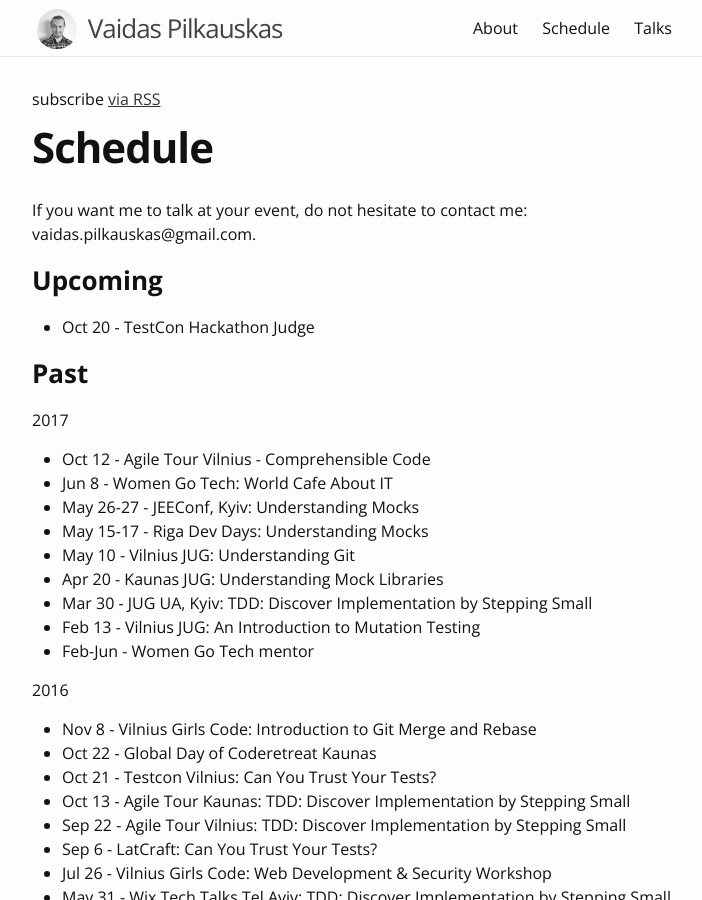
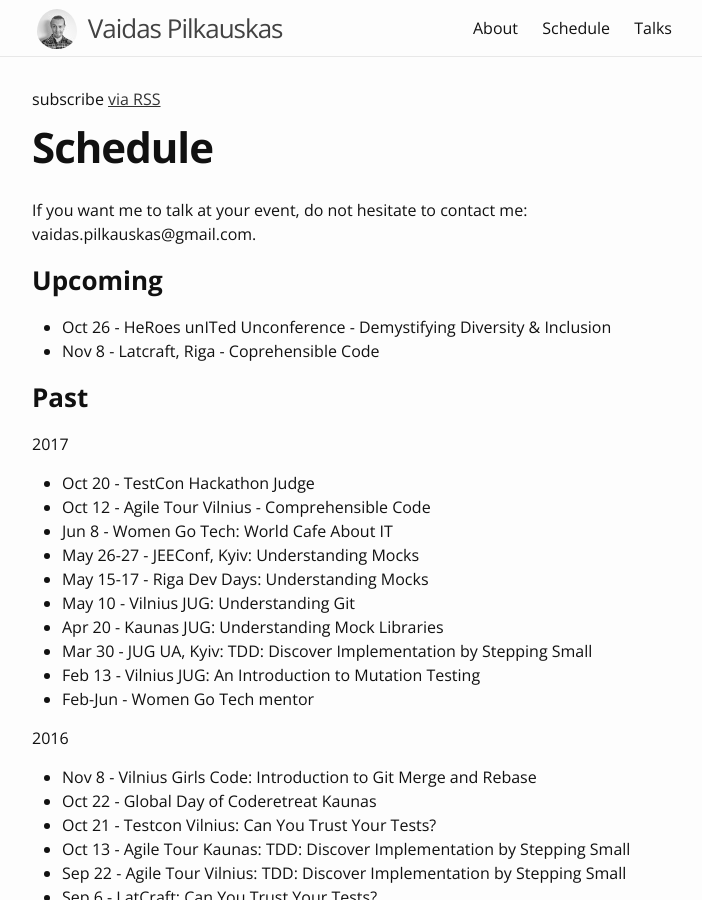
Before and after one commit to liucijus/liucijus.github.io, a Jekyll site: the page built from schedule.md, in a window 1280 px wide and 900 px high. Shown: the whole window, without its empty margins (288-990 px from the left). Built offline with Jekyll 4.4.1, drawn with Linux system fonts in a browser that asks for light colours.

Commit message:
Update schedule

```diff
--- a/schedule.md
+++ b/schedule.md
@@ -8,12 +8,13 @@ If you want me to talk at your event, do not hesitate to contact me: vaidas.pilk
 
 ### Upcoming
 
- * Oct 20 - TestCon Hackathon Judge
+ * Oct 26 - HeRoes unITed Unconference - Demystifying Diversity & Inclusion
+ * Nov 8 - Latcraft, Riga - Coprehensible Code
 
 ### Past
 
 2017
-
+ * Oct 20 - TestCon Hackathon Judge
  * Oct 12 - Agile Tour Vilnius - Comprehensible Code
  * Jun 8 - Women Go Tech: World Cafe About IT
  * May 26-27 - JEEConf, Kyiv: Understanding Mocks
```
